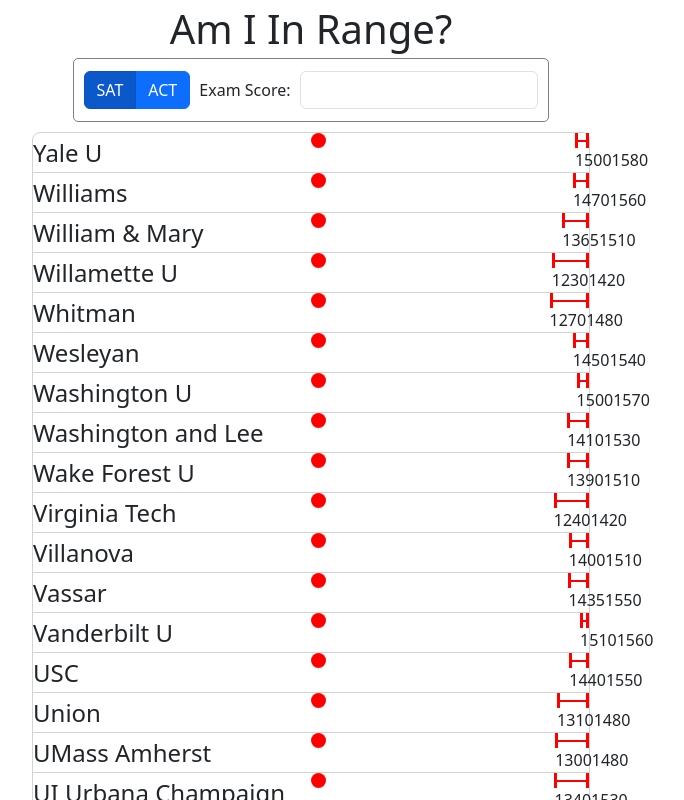
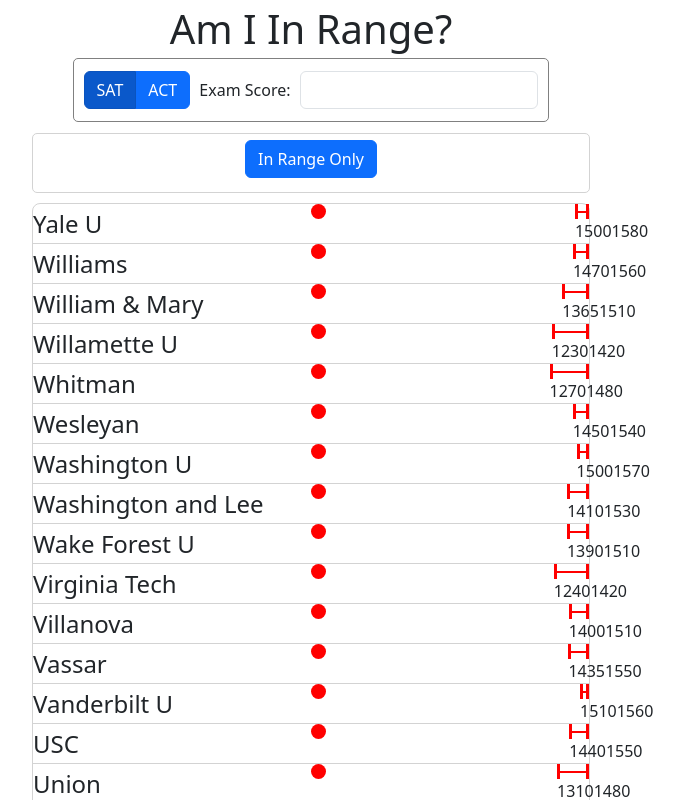
Before and after one commit to corbin-fa/cc-toolkit, a React (Create React App) app in the folder cc-toolkit/: page /#/am-i-in-range in a window 1280 px wide. Shown: the top 800 px of the page, without its empty margins (329-1013 px from the left). Built offline with nearby package versions, Linux system fonts and the light colour scheme.

Commit message:
Added Button to Filter Out Schools not in Range

```diff
--- a/cc-toolkit/src/Pages/AmIInRange/AmIInRange.css
+++ b/cc-toolkit/src/Pages/AmIInRange/AmIInRange.css
@@ -46,6 +46,7 @@
     justify-content: center;
     align-items: center;
     width: 100%;
+    height: auto;
 }
 
 .school_list_container {
@@ -183,7 +184,18 @@
     margin-right: auto;
 }
 
-
+.filters_container {
+    position: relative;
+    border: 1px solid lightgrey;
+    border-radius: 5px;
+    width: 50%;
+    height: 60px;
+    margin-top: 1%;
+    display: flex;
+    flex-direction: row;
+    align-items: center;
+    justify-content: center;
+}
 
 /* Chrome, Safari, Edge, Opera */
 input::-webkit-outer-spin-button,
--- a/cc-toolkit/src/Pages/AmIInRange/AmIInRangeComponents/FunctionalComponents.jsx
+++ b/cc-toolkit/src/Pages/AmIInRange/AmIInRangeComponents/FunctionalComponents.jsx
@@ -31,11 +31,6 @@
     function updateExamScore(newValue) {
         setExamScore(newValue.target.value);
     }
-
-    useEffect(() => {
-        console.log(examType, examScore);
-    }, [examType, examScore]);
-
 
     // Stack overflow: https://stackoverflow.com/questions/67847888/javascript-remove-focus-on-enter-key-press
     function handleEnter(event) {
--- a/cc-toolkit/src/Pages/AmIInRange/AmIInRangeComponents/SchoolDisplayView.jsx
+++ b/cc-toolkit/src/Pages/AmIInRange/AmIInRangeComponents/SchoolDisplayView.jsx
@@ -1,13 +1,28 @@
 import SchoolList from "./SchoolList.jsx";
 import { generateSchoolList } from "../script/createSchoolList.js";
+import SchoolFilterMenu from "./SchoolFilterMenu.jsx";
+
+import { useState } from "react";
 
 import "../AmIInRange.css";
 
 function SchoolDisplayView({examType, examScore}) {
 
+    const [searchText, setSearchText] = useState("");
+    const [filterByInRange, setFilterByInRange] = useState(false);
+
     return (
         <div className="school_display_view">
-            <SchoolList schoolList={generateSchoolList(examType, examScore)} examType={examType} examScore={examScore}/>
+            <SchoolFilterMenu
+                searchTextSetter={setSearchText}
+                filterByInRangeSetter={setFilterByInRange}
+                filterByInRangeValue={filterByInRange}
+            />
+            <SchoolList
+                schoolList={generateSchoolList(examType, examScore, filterByInRange)}
+                examType={examType}
+                examScore={examScore}
+            />
         </div>
     );
 }
--- /dev/null
+++ b/cc-toolkit/src/Pages/AmIInRange/AmIInRangeComponents/SchoolFilterMenu.jsx
@@ -0,0 +1,33 @@
+import "../AmIInRange.css";
+import "bootstrap/dist/css/bootstrap.min.css";
+
+import { useEffect } from "react";
+
+import ToggleButton from 'react-bootstrap/ToggleButton';
+
+function SchoolFilterMenu({searchTextSetter, filterByInRangeSetter, filterByInRangeValue}) {
+
+
+    useEffect(() => {
+        console.log(filterByInRangeValue);
+    });
+
+    return (
+        <div className="filters_container">
+            <ToggleButton
+        className="mb-2"
+        id="toggle-check"
+        type="checkbox"
+        checked={filterByInRangeValue}
+        value="1"
+        onChange={(e) => {
+            filterByInRangeSetter(e.currentTarget.checked)
+        }}
+      >
+        In Range Only
+      </ToggleButton>
+        </div>
+    );
+}
+
+export default SchoolFilterMenu;
--- a/cc-toolkit/src/Pages/AmIInRange/script/createSchoolList.js
+++ b/cc-toolkit/src/Pages/AmIInRange/script/createSchoolList.js
@@ -1,7 +1,7 @@
 import "./allColleges-250513.json";
 import allColleges from "./allColleges-250513.json";
 
-function generateSchoolList(examType, examScore) {
+function generateSchoolList(examType, examScore, inRangeOnly) {
     let colleges = Object.values(allColleges);
 
     let newList = [];
@@ -15,6 +15,9 @@
         if (c[examType].min <= examScore && examScore <= c[examType].max) {
             inRange = true;
         } else {
+            if (inRangeOnly) {
+                continue;
+            }
             inRange = false;
         }
 
@@ -26,7 +29,6 @@
         });
     }
 
-    console.log(newList);
     return newList;
 }
 
```
